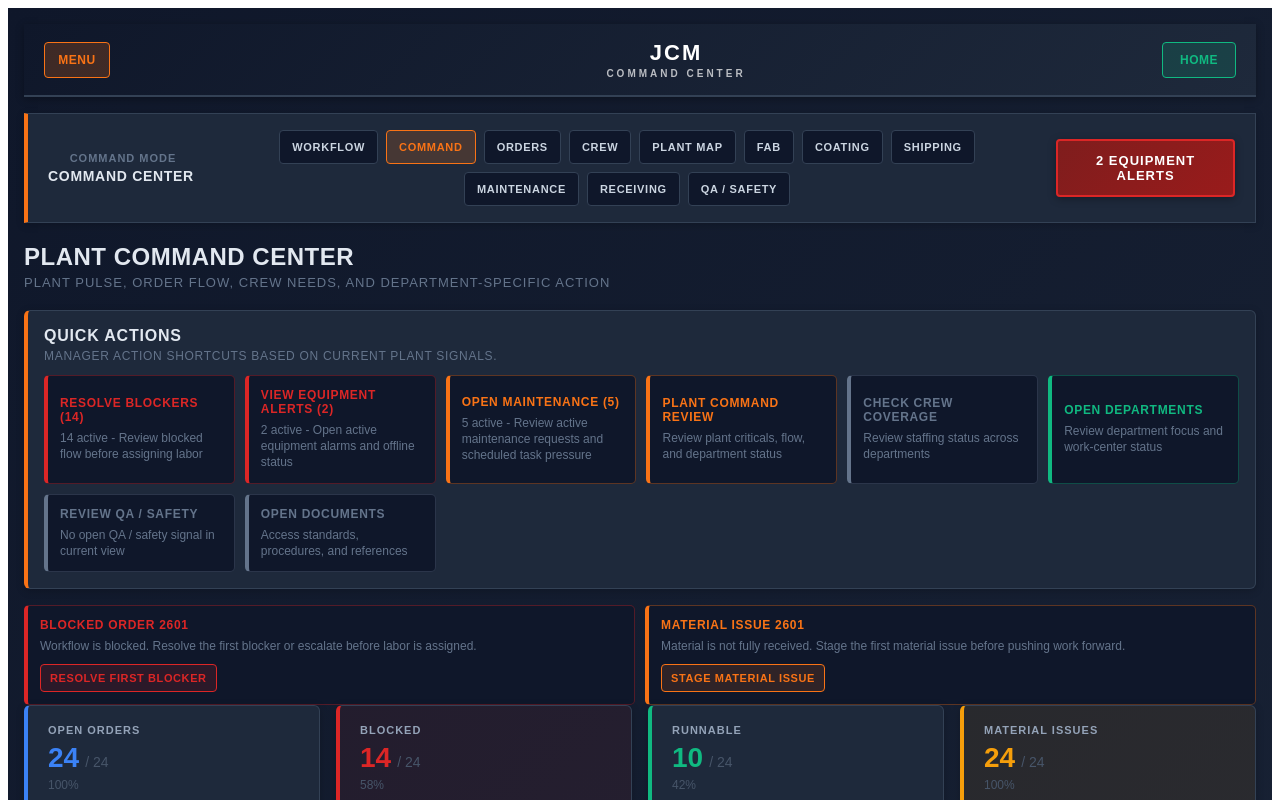
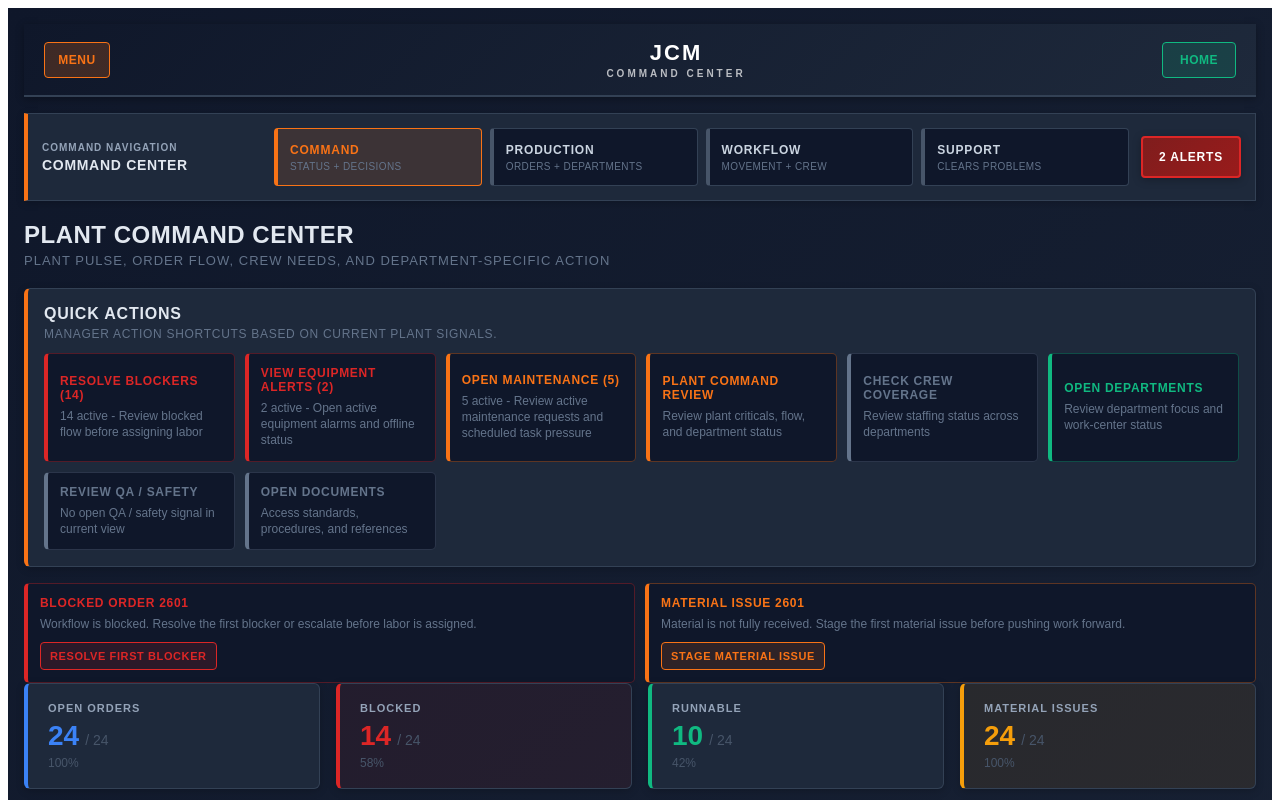
Before and after one commit to jcm-digital-coworker/JCM-Command-Center, a React (Vite) app: page / in a window 1280 px wide. Shown: the top 800 px of the page. Built offline with nearby package versions, Linux system fonts and the light colour scheme.

Commit message:
Use four-group command navigation bar

```diff
--- a/src/App.tsx
+++ b/src/App.tsx
@@ -1,6 +1,6 @@
 import type { CSSProperties } from 'react';
+import { useEffect, useMemo, useState } from 'react';
 import { darkTheme, lightTheme, type ThemeColors } from './theme/theme';
-import { useMemo, useState, useEffect } from 'react';
 
 import { machines } from './data/machine';
 import { maintenanceTasks } from './data/maintenance';
@@ -16,6 +16,8 @@ import MachineDetail from './components/MachineDetail';
 import Lv4500JcmSimulator from './components/Lv4500JcmSimulator';
 import AppHeader from './components/shell/AppHeader';
 import AppDrawer from './components/shell/AppDrawer';
+import CommandNavigationBar from './components/shell/CommandNavigationBar';
+import { getHomeTabForRole } from './logic/navigationAccess';
 
 import WorkflowPage from './pages/WorkflowPage';
 import DashboardPage from './pages/DashboardPage';
@@ -42,6 +44,9 @@ import EngineeringDepartmentPage from './pages/departments/EngineeringDepartment
 import WarRoomContextPage from './pages/WarRoomContextPage';
 
 type DetailTab = 'overview' | 'events' | 'patterns' | 'notes';
+type MaintenanceView = 'tasks' | 'requests' | 'analytics';
+type ReceivingView = 'hub' | 'submit' | 'arriving' | 'ready' | 'claimed' | 'delivered' | 'holds';
+type CoverageView = 'hub' | 'signin' | 'available' | 'assigned' | 'break' | 'offline';
 
 const departmentOrder = plantDepartmentOrder;
 const JCM_NAVIGATE_EVENT = 'jcm:navigate';
@@ -53,10 +58,7 @@ function priorityRank(priority: Machine['alarmPriority']) {
   return 3;
 }
 
-function filterByDepartment<T extends { department: Department }>(
-  items: T[],
-  filter: DepartmentFilter
-) {
+function filterByDepartment<T extends { department: Department }>(items: T[], filter: DepartmentFilter) {
   if (filter === 'All') return items;
   return items.filter((item) => item.department === filter);
 }
@@ -66,34 +68,22 @@ export default function App() {
   const [tab, setTab] = useState<AppTab>('dashboard');
   const [tabHistory, setTabHistory] = useState<AppTab[]>([]);
   const [detailTab, setDetailTab] = useState<DetailTab>('overview');
-  const [simulatorMachine, setSimulatorMachine] = useState<Machine | null>(
-    null
-  );
-  const [departmentFilter, setDepartmentFilter] =
-    useState<DepartmentFilter>('All');
+  const [simulatorMachine, setSimulatorMachine] = useState<Machine | null>(null);
+  const [departmentFilter, setDepartmentFilter] = useState<DepartmentFilter>('All');
   const [roleView, setRoleView] = useState<RoleView>('Manager');
   const [menuOpen, setMenuOpen] = useState(false);
-  const [selectedWorkCenter, setSelectedWorkCenter] =
-    useState<WorkCenter | null>(null);
-  const [receivingInitialView, setReceivingInitialView] = useState<
-    'hub' | 'submit' | 'arriving' | 'ready' | 'claimed' | 'delivered' | 'holds'
-  >('hub');
-  const [receivingSubmitDepartment, setReceivingSubmitDepartment] =
-    useState<Department>('Machine Shop');
-  const [coverageInitialView, setCoverageInitialView] = useState<
-    'hub' | 'signin' | 'available' | 'assigned' | 'break' | 'offline'
-  >('hub');
+  const [selectedWorkCenter, setSelectedWorkCenter] = useState<WorkCenter | null>(null);
+  const [receivingInitialView, setReceivingInitialView] = useState<ReceivingView>('hub');
+  const [receivingSubmitDepartment, setReceivingSubmitDepartment] = useState<Department>('Machine Shop');
+  const [coverageInitialView, setCoverageInitialView] = useState<CoverageView>('hub');
+  const [maintenanceView, setMaintenanceView] = useState<MaintenanceView>('requests');
 
   const [theme, setTheme] = useState<'dark' | 'light'>(() => {
     const saved = localStorage.getItem('jcm_theme');
     return (saved as 'dark' | 'light') || 'dark';
   });
 
-  const toggleTheme = () => {
-    const newTheme = theme === 'dark' ? 'light' : 'dark';
-    setTheme(newTheme);
-    localStorage.setItem('jcm_theme', newTheme);
-  };
+  const currentTheme: ThemeColors = theme === 'dark' ? darkTheme : lightTheme;
 
   useEffect(() => {
     if (theme === 'light') {
@@ -103,12 +93,24 @@ export default function App() {
     }
   }, [theme]);
 
-  const currentTheme: ThemeColors = theme === 'dark' ? darkTheme : lightTheme;
+  function toggleTheme() {
+    const newTheme = theme === 'dark' ? 'light' : 'dark';
+    setTheme(newTheme);
+    localStorage.setItem('jcm_theme', newTheme);
+  }
 
   function navigateTo(nextTab: AppTab) {
     if (nextTab === tab) return;
     setTabHistory((prev) => [...prev, tab]);
     setTab(nextTab);
+  }
+
+  function goHome() {
+    setSelected(null);
+    setSimulatorMachine(null);
+    setSelectedWorkCenter(null);
+    setTabHistory([]);
+    setTab(getHomeTabForRole(roleView));
   }
 
   useEffect(() => {
@@ -125,7 +127,7 @@ export default function App() {
   function goBack() {
     if (tabHistory.length === 0) return;
     const prev = tabHistory[tabHistory.length - 1];
-    setTabHistory((h) => h.slice(0, -1));
+    setTabHistory((history) => history.slice(0, -1));
     setTab(prev);
   }
 
@@ -153,9 +155,7 @@ export default function App() {
       return;
     }
 
-    const matchingWorkCenter = workCenters.find(
-      (workCenter) => workCenter.department === nextDepartment
-    );
+    const matchingWorkCenter = workCenters.find((workCenter) => workCenter.department === nextDepartment);
     setSelectedWorkCenter(matchingWorkCenter ?? null);
     navigateTo('dashboard');
   }
@@ -164,9 +164,9 @@ export default function App() {
     setRoleView(nextRole);
     setSelected(null);
     setSimulatorMachine(null);
+    setSelectedWorkCenter(null);
 
     if (nextRole === 'Forklift / Receiving') {
-      setSelectedWorkCenter(null);
       setDepartmentFilter('Receiving');
       setReceivingInitialView('ready');
       navigateTo('receiving');
@@ -174,73 +174,13 @@ export default function App() {
     }
 
     if (nextRole === 'Maintenance') {
-      setSelectedWorkCenter(null);
       setMaintenanceView('requests');
       navigateTo('maintenance');
       return;
     }
 
-    if (nextRole === 'Lead / Supervisor' || nextRole === 'Manager') {
-      setSelectedWorkCenter(null);
-      navigateTo('workflow');
-      return;
+    navigateTo(getHomeTabForRole(nextRole));
   }
-
-    if (nextRole === 'Operator') {
-      navigateTo('workflow');
-      return;
-    }
-
-    navigateTo('workflow');
-  }
-
-  const statusBarStyle: CSSProperties = {
-    background: currentTheme.card,
-    padding: '16px 20px',
-    borderRadius: 0,
-    border: `1px solid ${currentTheme.border}`,
-    borderLeft: '4px solid #f97316',
-    display: 'flex',
-    gap: 24,
-    marginBottom: 20,
-    alignItems: 'center',
-    justifyContent: 'center',
-    boxShadow: '0 2px 8px rgba(0,0,0,0.2)',
-  };
-
-  const statusLabelStyle: CSSProperties = {
-    color: currentTheme.textMuted,
-    fontSize: 11,
-    fontWeight: 700,
-    textAlign: 'center',
-    letterSpacing: '1px',
-    textTransform: 'uppercase',
-  };
-
-  const getAlertsButtonStyle = (alertCount: number): CSSProperties => {
-    return {
-      padding: '12px 24px',
-      borderRadius: 4,
-      border: alertCount > 0 ? '2px solid #dc2626' : '2px solid #10b981',
-      background:
-        alertCount > 0
-          ? theme === 'dark'
-            ? 'linear-gradient(135deg, #7f1d1d 0%, #991b1b 100%)'
-            : '#fee2e2'
-          : theme === 'dark'
-          ? 'linear-gradient(135deg, #065f46 0%, #047857 100%)'
-          : '#d1fae5',
-      color:
-        theme === 'dark' ? 'white' : alertCount > 0 ? '#991b1b' : '#065f46',
-      fontWeight: 800,
-      fontSize: 13,
-      cursor: 'pointer',
-      transition: 'all 0.2s',
-      letterSpacing: '1px',
-      textTransform: 'uppercase',
-      boxShadow: '0 2px 8px rgba(0,0,0,0.3)',
-    };
-  };
 
   const pageStyle: CSSProperties = {
     padding: 16,
@@ -249,18 +189,12 @@ export default function App() {
     minHeight: '100vh',
   };
 
-  const [maintenanceView, setMaintenanceView] = useState<'tasks' | 'requests' | 'analytics'
->('requests');
-
   const sortedMachines = useMemo(() => {
     return [...machines].sort((a, b) => {
-      const deptDiff =
-        departmentOrder.indexOf(a.department) -
-        departmentOrder.indexOf(b.department);
+      const deptDiff = departmentOrder.indexOf(a.department) - departmentOrder.indexOf(b.department);
       if (deptDiff !== 0) return deptDiff;
 
-      const priorityDiff =
-        priorityRank(a.alarmPriority) - priorityRank(b.alarmPriority);
+      const priorityDiff = priorityRank(a.alarmPriority) - priorityRank(b.alarmPriority);
       if (priorityDiff !== 0) return priorityDiff;
 
       return a.name.localeCompare(b.name);
@@ -269,22 +203,20 @@ export default function App() {
 
   const alerts = useMemo(() => {
     return sortedMachines.filter(
-      (m) =>
-        m.alarmPriority !== 'NORMAL' ||
-        m.state === 'ALARM' ||
-        m.state === 'OFFLINE'
+      (machine) =>
+        machine.alarmPriority !== 'NORMAL' ||
+        machine.state === 'ALARM' ||
+        machine.state === 'OFFLINE',
     );
   }, [sortedMachines]);
 
   const maintenanceWithDepartment = maintenanceTasks.map((task) => {
-    const machine = machines.find((m) => m.id === task.machineId);
+    const machine = machines.find((item) => item.id === task.machineId);
     return { ...task, department: machine?.department ?? 'Machine Shop' };
   });
 
   const serviceMachineIds = new Set(
-    maintenanceWithDepartment
-      .filter((task) => task.status !== 'OK')
-      .map((task) => task.machineId)
+    maintenanceWithDepartment.filter((task) => task.status !== 'OK').map((task) => task.machineId),
   );
 
   const machinesNeedingService = sortedMachines.filter(
@@ -292,7 +224,7 @@ export default function App() {
       machine.state === 'ALARM' ||
       machine.state === 'OFFLINE' ||
       machine.alarmPriority !== 'NORMAL' ||
-      serviceMachineIds.has(machine.id)
+      serviceMachineIds.has(machine.id),
   );
 
   function getVisibleMachinesForRole() {
@@ -317,44 +249,19 @@ export default function App() {
   const filteredMachines = getVisibleMachinesForRole();
   const filteredAlerts = getVisibleAlertsForRole();
   const filteredMaintenanceTasks = getVisibleMaintenanceTasksForRole();
-  const filteredDocuments = filterByDepartment(
-    plantDocuments,
-    departmentFilter
-  );
+  const filteredDocuments = filterByDepartment(plantDocuments, departmentFilter);
   const filteredRisks = filterByDepartment(riskItems, departmentFilter);
 
   if (simulatorMachine) {
     return (
       <div style={{ background: currentTheme.background, minHeight: '100vh' }}>
         <div style={getSimulatorHeaderStyle(theme)}>
-          <button
-            onClick={() => setSimulatorMachine(null)}
-            style={getSimBackButtonStyle(theme)}
-          >
-            ← BACK TO SIMULATION
+          <button onClick={() => setSimulatorMachine(null)} style={getSimBackButtonStyle(theme)}>
+            BACK TO SIMULATION
           </button>
-          <h3
-            style={{
-              marginBottom: 4,
-              marginTop: 16,
-              color: theme === 'dark' ? '#e2e8f0' : '#0f172a',
-              letterSpacing: '0.5px',
-            }}
-          >
-            {simulatorMachine.name}
-          </h3>
-          <p
-            style={{
-              marginTop: 4,
-              color: '#64748b',
-              fontSize: 13,
-              letterSpacing: '0.5px',
-            }}
-          >
-            READ-ONLY EQUIPMENT SIMULATOR
-          </p>
+          <h3 style={getSimulatorTitleStyle(theme)}>{simulatorMachine.name}</h3>
+          <p style={simulatorSubtitleStyle}>READ-ONLY EQUIPMENT SIMULATOR</p>
         </div>
-
         <Lv4500JcmSimulator theme={theme} />
       </div>
     );
@@ -365,21 +272,13 @@ export default function App() {
       <div style={pageStyle}>
         <WorkCenterDetailPage
           workCenter={selectedWorkCenter}
-          machines={
-            selectedWorkCenter.department === 'Maintenance'
-              ? machinesNeedingService
-              : sortedMachines
-          }
+          machines={selectedWorkCenter.department === 'Maintenance' ? machinesNeedingService : sortedMachines}
           tasks={
             selectedWorkCenter.department === 'Maintenance'
               ? maintenanceWithDepartment.filter((task) => task.status !== 'OK')
-              : maintenanceWithDepartment.filter(
-                  (task) => task.department === selectedWorkCenter.department
-                )
+              : maintenanceWithDepartment.filter((task) => task.department === selectedWorkCenter.department)
           }
-          risks={riskItems.filter(
-            (risk) => risk.department === selectedWorkCenter.department
-          )}
+          risks={riskItems.filter((risk) => risk.department === selectedWorkCenter.department)}
           roleView={roleView}
           onBack={() => setSelectedWorkCenter(null)}
           onOpenMachine={setSelected}
@@ -398,11 +297,7 @@ export default function App() {
           onOpenReceiving={(view, requesterDepartment) => {
             setSelectedWorkCenter(null);
             setReceivingSubmitDepartment(requesterDepartment ?? 'Machine Shop');
-            setDepartmentFilter(
-              view === 'submit'
-                ? requesterDepartment ?? 'Machine Shop'
-                : 'Receiving'
-            );
+            setDepartmentFilter(view === 'submit' ? requesterDepartment ?? 'Machine Shop' : 'Receiving');
             setReceivingInitialView(view);
             navigateTo('receiving');
           }}
@@ -457,119 +352,27 @@ export default function App() {
       <AppHeader
         onMenuClick={() => setMenuOpen(true)}
         onBackClick={goBack}
+        onHomeClick={goHome}
         showBack={tabHistory.length > 0}
         theme={theme}
       />
 
-      {/* Command Mode Bar: global navigation is mission-based. Page filters handle local context. */}
-      <div style={statusBarStyle}>
-        <div
-          style={{
-            display: 'flex',
-            flexDirection: 'column',
-            gap: 4,
-            minWidth: 150,
-          }}
-        >
-          <span style={statusLabelStyle}>Command Mode</span>
-          <strong
-            style={{
-              color: currentTheme.text,
-              fontSize: 14,
-              letterSpacing: '0.7px',
-              textTransform: 'uppercase',
-            }}
-          >
-            {getCommandLabel(tab)}
-          </strong>
+      <CommandNavigationBar
+        tab={tab}
+        roleView={roleView}
+        currentLabel={getCommandLabel(tab)}
+        alertCount={filteredAlerts.length}
+        theme={theme}
+        onNavigate={navigateTo}
+      />
+
+      {renderCurrentPage()}
     </div>
+  );
 
-        <div
-          style={{
-            display: 'flex',
-            gap: 8,
-            flexWrap: 'wrap',
-            justifyContent: 'center',
-          }}
-        >
-          <button
-            onClick={() => navigateTo('workflow')}
-            style={getModeButtonStyle(tab === 'workflow', theme)}
-          >
-            Workflow
-          </button>
-          <button
-            onClick={() => navigateTo('dashboard')}
-            style={getModeButtonStyle(tab === 'dashboard', theme)}
-          >
-            Command
-          </button>
-          <button
-            onClick={() => navigateTo('orders')}
-            style={getModeButtonStyle(tab === 'orders', theme)}
-          >
-            Orders
-          </button>
-          <button
-            onClick={() => navigateTo('coverage')}
-            style={getModeButtonStyle(tab === 'coverage', theme)}
-          >
-            Crew
-          </button>
-          <button
-            onClick={() => navigateTo('plantMap')}
-            style={getModeButtonStyle(tab === 'plantMap', theme)}
-          >
-            Plant Map
-          </button>
-          <button
-            onClick={() => navigateTo('fab')}
-            style={getModeButtonStyle(tab === 'fab', theme)}
-          >
-            Fab
-          </button>
-          <button
-            onClick={() => navigateTo('coating')}
-            style={getModeButtonStyle(tab === 'coating', theme)}
-          >
-            Coating
-          </button>
-          <button
-            onClick={() => navigateTo('shipping')}
-            style={getModeButtonStyle(tab === 'shipping', theme)}
-          >
-            Shipping
-          </button>
-          <button
-            onClick={() => navigateTo('maintenance')}
-            style={getModeButtonStyle(tab === 'maintenance', theme)}
-          >
-            Maintenance
-          </button>
-          <button
-            onClick={() => navigateTo('receiving')}
-            style={getModeButtonStyle(tab === 'receiving', theme)}
-          >
-            Receiving
-          </button>
-          <button
-            onClick={() => navigateTo('risk')}
-            style={getModeButtonStyle(tab === 'risk', theme)}
-          >
-            QA / Safety
-          </button>
-        </div>
-
-        <button
-          onClick={() => navigateTo('alerts')}
-          style={getAlertsButtonStyle(filteredAlerts.length)}
-        >
-          {filteredAlerts.length}{' '}
-          {filteredAlerts.length === 1 ? 'Equipment Alert' : 'Equipment Alerts'}
-        </button>
-      </div>
-
-      {tab === 'workflow' && (
+  function renderCurrentPage() {
+    if (tab === 'workflow') {
+      return (
         <WorkflowPage
           roleView={roleView}
           departmentFilter={departmentFilter}
@@ -581,9 +384,11 @@ export default function App() {
           }}
           onGoToTab={navigateTo}
         />
-      )}
+      );
+    }
 
-      {tab === 'dashboard' && (
+    if (tab === 'dashboard') {
+      return (
         <DashboardPage
           machines={filteredMachines}
           alerts={filteredAlerts}
@@ -592,138 +397,61 @@ export default function App() {
           roleView={roleView}
           onOpenMachine={setSelected}
           onOpenWorkCenter={setSelectedWorkCenter}
-          onGoToTab={setTab}
+          onGoToTab={navigateTo}
           workCenters={workCenters}
           departmentFilter={departmentFilter}
           theme={theme}
         />
-      )}
+      );
+    }
 
-      {tab === 'machines' && (
-        <MachinesPage
-          machines={filteredMachines}
-          onOpenMachine={setSelected}
-          theme={theme}
-        />
-      )}
+    if (tab === 'machines') return <MachinesPage machines={filteredMachines} onOpenMachine={setSelected} theme={theme} />;
+    if (tab === 'alerts') return <AlertsPage alerts={filteredAlerts} onOpenMachine={setSelected} theme={theme} />;
+    if (tab === 'simulation') return <SimulationPage machines={filteredMachines} onOpenSimulator={setSimulatorMachine} theme={theme} />;
+    if (tab === 'receiving') return <ReceivingPage initialView={receivingInitialView} submitDepartment={receivingSubmitDepartment} theme={theme} />;
+    if (tab === 'coverage') return <CoveragePage roleView={roleView} departmentFilter={departmentFilter} initialView={coverageInitialView} theme={theme} />;
+    if (tab === 'orders') return <OrdersPage theme={theme} />;
+    if (tab === 'plantMap') return <PlantMapPage theme={theme} />;
+    if (tab === 'sales') return <SalesDepartmentPage theme={theme} />;
+    if (tab === 'engineering') return <EngineeringDepartmentPage theme={theme} />;
+    if (tab === 'materialHandling') return <MaterialHandlingDepartmentPage theme={theme} />;
+    if (tab === 'fab') return <FabDepartmentPage theme={theme} />;
+    if (tab === 'coating') return <CoatingDepartmentPage theme={theme} />;
+    if (tab === 'assembly') return <AssemblyDepartmentPage theme={theme} />;
+    if (tab === 'shipping') return <ShippingDepartmentPage theme={theme} />;
+    if (tab === 'qa') return <QADepartmentPage theme={theme} />;
+    if (tab === 'documents') return <DocumentsPage documents={filteredDocuments} theme={theme} />;
+    if (tab === 'risk') return <RiskPage risks={filteredRisks} roleView={roleView} theme={theme} />;
+    if (tab === 'warRoomContext') return <WarRoomContextPage theme={theme} />;
 
-      {tab === 'alerts' && (
-        <AlertsPage
-          alerts={filteredAlerts}
-          onOpenMachine={setSelected}
-          theme={theme}
-        />
-      )}
-
-      {tab === 'simulation' && (
-        <SimulationPage
-          machines={filteredMachines}
-          onOpenSimulator={setSimulatorMachine}
-          theme={theme}
-        />
-      )}
-
-      {tab === 'maintenance' && (
+    if (tab === 'maintenance') {
+      return (
         <div>
-          <div style={{ display: 'flex', gap: 12, marginBottom: 20 }}>
-            <button
-              onClick={() => setMaintenanceView('requests')}
-              style={
-                maintenanceView === 'requests'
-                  ? activeTabButtonStyle
-                  : tabButtonStyle
-              }
-            >
+          <div style={maintenanceTabBarStyle}>
+            <button onClick={() => setMaintenanceView('requests')} style={maintenanceView === 'requests' ? activeTabButtonStyle : tabButtonStyle}>
               Requests
             </button>
-            <button
-              onClick={() => setMaintenanceView('tasks')}
-              style={
-                maintenanceView === 'tasks'
-                  ? activeTabButtonStyle
-                  : tabButtonStyle
-              }
-            >
+            <button onClick={() => setMaintenanceView('tasks')} style={maintenanceView === 'tasks' ? activeTabButtonStyle : tabButtonStyle}>
               Scheduled Tasks
             </button>
-          </div>
-
-<button
-        onClick={() => setMaintenanceView('analytics')}
-        style={
-          maintenanceView === 'analytics'
-            ? activeTabButtonStyle
-            : tabButtonStyle
-        }
-      >
+            <button onClick={() => setMaintenanceView('analytics')} style={maintenanceView === 'analytics' ? activeTabButtonStyle : tabButtonStyle}>
               Analytics
             </button>
+          </div>
 
           {maintenanceView === 'requests' ? (
             <MaintenanceRequestsPage theme={theme} />
           ) : maintenanceView === 'tasks' ? (
-      <MaintenancePage
-        machines={filteredMachines}
-        tasks={filteredMaintenanceTasks}
-        theme={theme}
-      />
+            <MaintenancePage machines={filteredMachines} tasks={filteredMaintenanceTasks} theme={theme} />
           ) : (
             <MaintenanceAnalyticsPage theme={theme} />
           )}
         </div>
-)}
+      );
+    }
 
-
-      {tab === 'receiving' && (
-        <ReceivingPage
-          initialView={receivingInitialView}
-          submitDepartment={receivingSubmitDepartment}
-          theme={theme}
-        />
-      )}
-
-      {tab === 'coverage' && (
-        <CoveragePage
-          roleView={roleView}
-          departmentFilter={departmentFilter}
-          initialView={coverageInitialView}
-          theme={theme}
-        />
-      )}
-
-      {tab === 'orders' && <OrdersPage theme={theme} />}
-
-      {tab === 'plantMap' && <PlantMapPage theme={theme} />}
-
-      {tab === 'sales' && <SalesDepartmentPage theme={theme} />}
-
-      {tab === 'engineering' && <EngineeringDepartmentPage theme={theme} />}
-
-      {tab === 'materialHandling' && (
-        <MaterialHandlingDepartmentPage theme={theme} />
-      )}
-
-      {tab === 'fab' && <FabDepartmentPage theme={theme} />}
-
-      {tab === 'coating' && <CoatingDepartmentPage theme={theme} />}
-
-      {tab === 'assembly' && <AssemblyDepartmentPage theme={theme} />}
-
-      {tab === 'shipping' && <ShippingDepartmentPage theme={theme} />}
-
-      {tab === 'qa' && <QADepartmentPage theme={theme} />}
-
-      {tab === 'documents' && (
-        <DocumentsPage documents={filteredDocuments} theme={theme} />
-      )}
-
-      {tab === 'risk' && (
-        <RiskPage risks={filteredRisks} roleView={roleView} theme={theme} />
-      )}
-
-      {tab === 'warRoomContext' && <WarRoomContextPage theme={theme} />}
-    </div>
-  );
+    return <DashboardPage machines={filteredMachines} alerts={filteredAlerts} tasks={filteredMaintenanceTasks} risks={filteredRisks} roleView={roleView} onOpenMachine={setSelected} onOpenWorkCenter={setSelectedWorkCenter} onGoToTab={navigateTo} workCenters={workCenters} departmentFilter={departmentFilter} theme={theme} />;
+  }
 }
 
 function getCommandLabel(tab: AppTab): string {
@@ -753,42 +481,16 @@ function getCommandLabel(tab: AppTab): string {
   return labels[tab];
 }
 
-function getModeButtonStyle(
-  active: boolean,
-  theme: 'dark' | 'light'
-): CSSProperties {
-  return {
-    padding: '10px 12px',
-    borderRadius: 4,
-    border: active
-      ? '1px solid #f97316'
-      : theme === 'dark'
-      ? '1px solid #334155'
-      : '1px solid #cbd5e1',
-    background: active
-      ? 'rgba(249, 115, 22, 0.18)'
-      : theme === 'dark'
-      ? '#0f172a'
-      : '#ffffff',
-    color: active ? '#f97316' : theme === 'dark' ? '#cbd5e1' : '#475569',
-    fontSize: 11,
-    fontWeight: 900,
-    letterSpacing: '0.7px',
-    textTransform: 'uppercase',
-    cursor: 'pointer',
-  };
-}
-
-const getSimulatorHeaderStyle = (theme: 'dark' | 'light'): CSSProperties => {
+function getSimulatorHeaderStyle(theme: 'dark' | 'light'): CSSProperties {
   return {
     padding: 16,
     background: theme === 'dark' ? '#1e293b' : '#f8fafc',
     textAlign: 'center',
     borderBottom: theme === 'dark' ? '1px solid #334155' : '1px solid #e2e8f0',
   };
-};
+}
 
-const getSimBackButtonStyle = (theme: 'dark' | 'light'): CSSProperties => {
+function getSimBackButtonStyle(theme: 'dark' | 'light'): CSSProperties {
   return {
     marginBottom: 16,
     padding: '10px 16px',
@@ -801,6 +503,29 @@ const getSimBackButtonStyle = (theme: 'dark' | 'light'): CSSProperties => {
     fontSize: 12,
     letterSpacing: '0.5px',
   };
+}
+
+function getSimulatorTitleStyle(theme: 'dark' | 'light'): CSSProperties {
+  return {
+    marginBottom: 4,
+    marginTop: 16,
+    color: theme === 'dark' ? '#e2e8f0' : '#0f172a',
+    letterSpacing: '0.5px',
+  };
+}
+
+const simulatorSubtitleStyle: CSSProperties = {
+  marginTop: 4,
+  color: '#64748b',
+  fontSize: 13,
+  letterSpacing: '0.5px',
+};
+
+const maintenanceTabBarStyle: CSSProperties = {
+  display: 'flex',
+  gap: 12,
+  marginBottom: 20,
+  flexWrap: 'wrap',
 };
 
 const tabButtonStyle: CSSProperties = {
```
Lines whose indentation alone changed are shown as unchanged.
